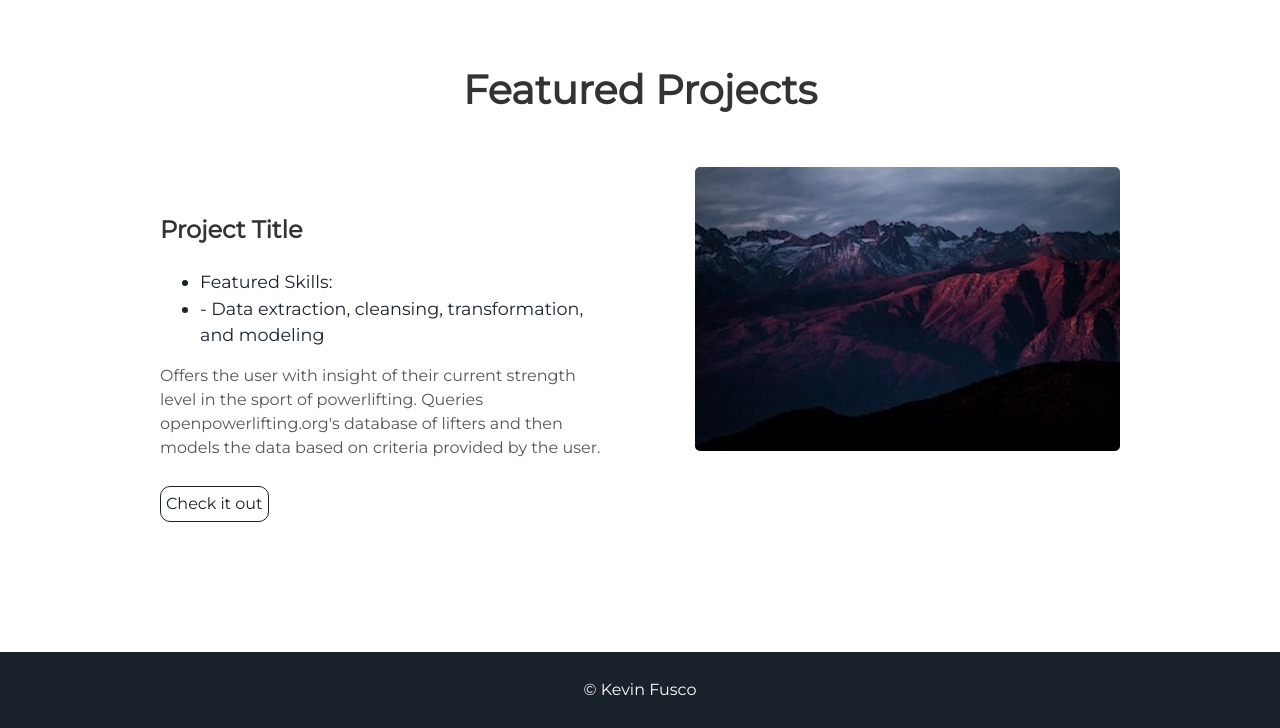
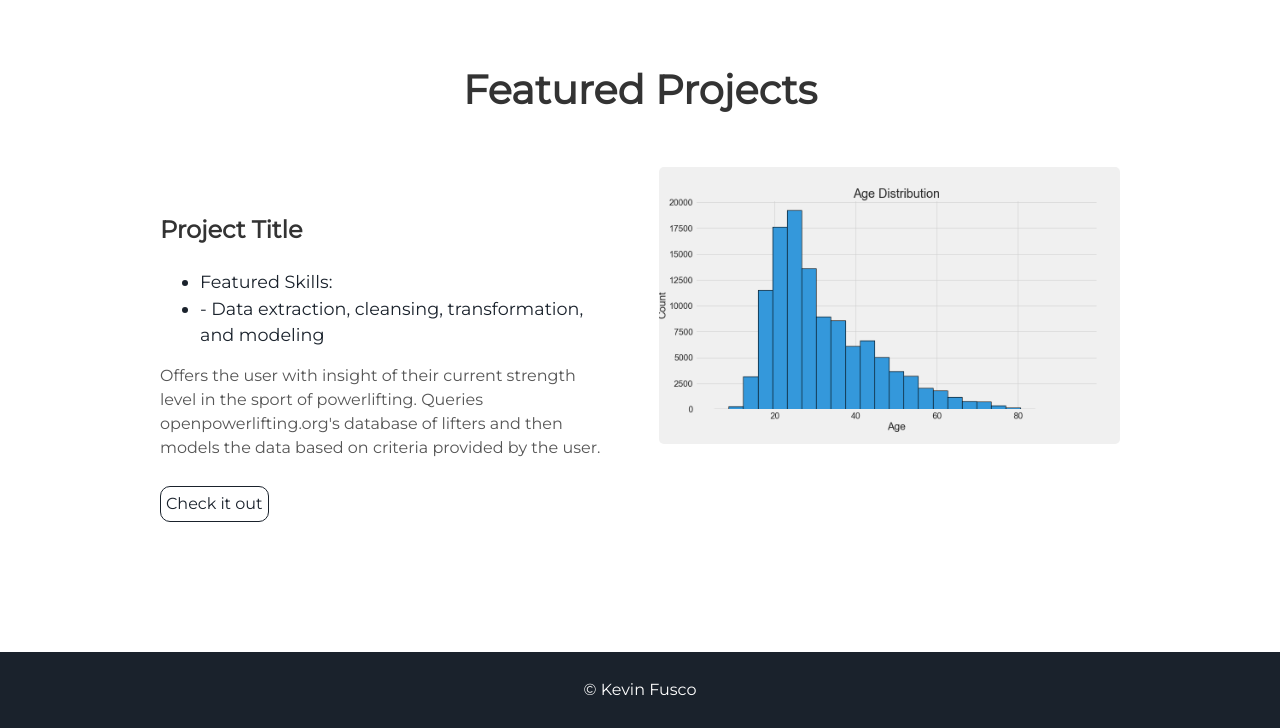
Before and after one commit to kcfusco/kcfusco.github.io, a Jekyll site: the page built from index.html, in a window 1280 px wide. Shown: the part 2030-2758 px from the top of the page. Built offline with Jekyll 4.4.1, drawn with Linux system fonts in a browser that asks for light colours.

Commit message:
Update projects.html

```diff
--- a/_includes/projects.html
+++ b/_includes/projects.html
@@ -3,7 +3,7 @@
 </div>
 <div class="user-projects">
   <div class="images-right">
-    <img alt="mountains" src="{{ "/assets/img/mountains.jpg" | prepend: site.baseurl }}" />
+    <img alt="mountains" src="{{ "/assets/img/graph.png" | prepend: site.baseurl }}" />
   </div>
   <div class="contents">
     <h3> Project Title </h3>
```
